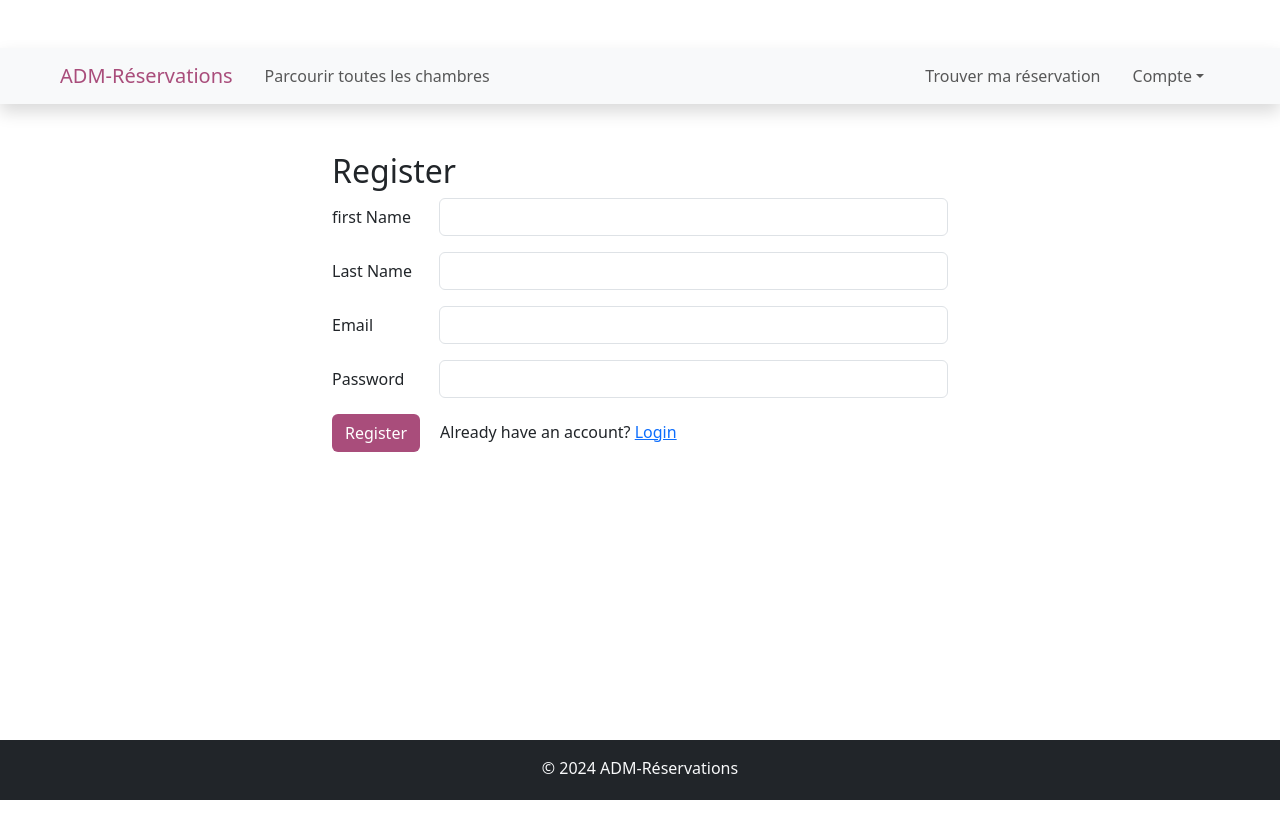
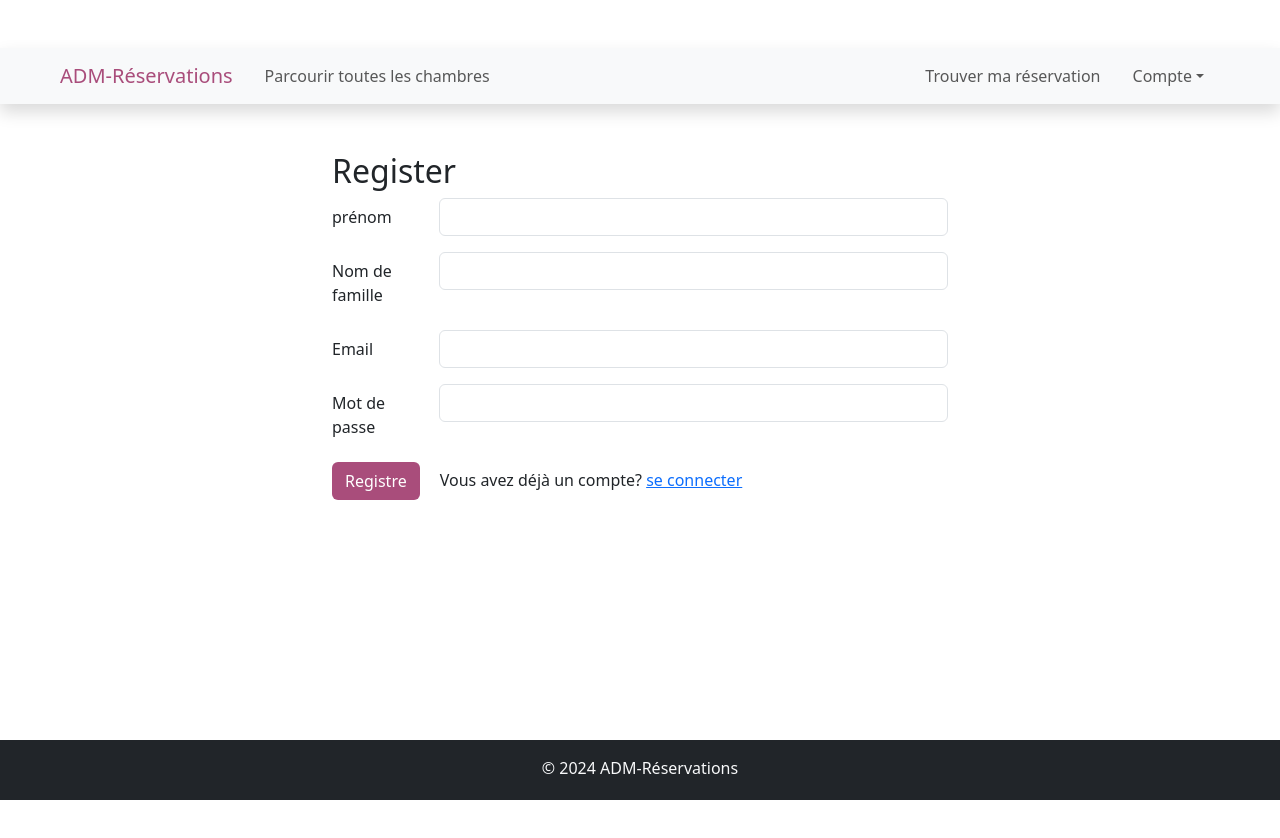
Before and after one commit to MassiMokrane/frontend, a React (Vite) app: page /register in a window 1280 px wide. Shown: the top 838 px of the page. Built offline with nearby package versions, Linux system fonts and the light colour scheme.

Commit message:
somme changes

```diff
--- a/src/components/auth/Registration.jsx
+++ b/src/components/auth/Registration.jsx
@@ -43,7 +43,7 @@ const Registration = () => {
 			<form onSubmit={handleRegistration}>
 				<div className="mb-3 row">
 					<label htmlFor="firstName" className="col-sm-2 col-form-label">
-						first Name
+					prénom
 					</label>
 					<div className="col-sm-10">
 						<input
@@ -59,7 +59,7 @@ const Registration = () => {
 
 				<div className="mb-3 row">
 					<label htmlFor="lastName" className="col-sm-2 col-form-label">
-						Last Name
+					Nom de famille
 					</label>
 					<div className="col-sm-10">
 						<input
@@ -91,7 +91,7 @@ const Registration = () => {
 
 				<div className="mb-3 row">
 					<label htmlFor="password" className="col-sm-2 col-form-label">
-						Password
+					Mot de passe
 					</label>
 					<div className="col-sm-10">
 						<input
@@ -106,10 +106,10 @@ const Registration = () => {
 				</div>
 				<div className="mb-3">
 					<button type="submit" className="btn btn-hotel" style={{ marginRight: "10px" }}>
-						Register
+					Registre
 					</button>
 					<span style={{ marginLeft: "10px" }}>
-						Already have an account? <Link to={"/login"}>Login</Link>
+					Vous avez déjà un compte? <Link to={"/login"}>se connecter</Link>
 					</span>
 				</div>
 			</form>
--- a/src/components/booking/BookingForm.jsx
+++ b/src/components/booking/BookingForm.jsx
@@ -101,12 +101,12 @@ const currentUser = localStorage.getItem("userId")
 				<div className="row">
 					<div className="col-md-6">
 						<div className="card card-body mt-5">
-							<h4 className="card-title">Reserve Room</h4>
+							<h4 className="card-title">Réserver une chambre</h4>
 
 							<Form noValidate validated={validated} onSubmit={handleSubmit}>
 								<Form.Group>
 									<Form.Label htmlFor="guestFullName" className="hotel-color">
-										Fullname
+									Nom et prénom
 									</Form.Label>
 									<FormControl
 										required
@@ -118,7 +118,7 @@ const currentUser = localStorage.getItem("userId")
 										onChange={handleInputChange}
 									/>
 									<Form.Control.Feedback type="invalid">
-										Please enter your fullname.
+									S'il vous plait entrez votre nom entier.
 									</Form.Control.Feedback>
 								</Form.Group>
 
@@ -137,16 +137,16 @@ const currentUser = localStorage.getItem("userId")
 										disabled
 									/>
 									<Form.Control.Feedback type="invalid">
-										Please enter a valid email address.
+									S'il vous plaît, mettez une adresse email valide.
 									</Form.Control.Feedback>
 								</Form.Group>
 
 								<fieldset style={{ border: "2px" }}>
-									<legend>Lodging Period</legend>
+									<legend>Période d'hébergement</legend>
 									<div className="row">
 										<div className="col-6">
 											<Form.Label htmlFor="checkInDate" className="hotel-color">
-												Check-in date
+											Date d'arrivée
 											</Form.Label>
 											<FormControl
 												required
@@ -159,13 +159,13 @@ const currentUser = localStorage.getItem("userId")
 												onChange={handleInputChange}
 											/>
 											<Form.Control.Feedback type="invalid">
-												Please select a check in date.
+											Veuillez sélectionner une date d'arrivée.
 											</Form.Control.Feedback>
 										</div>
 
 										<div className="col-6">
 											<Form.Label htmlFor="checkOutDate" className="hotel-color">
-												Check-out date
+											Date de départ
 											</Form.Label>
 											<FormControl
 												required
@@ -178,7 +178,7 @@ const currentUser = localStorage.getItem("userId")
 												onChange={handleInputChange}
 											/>
 											<Form.Control.Feedback type="invalid">
-												Please select a check out date.
+											Veuillez sélectionner une date de départ.
 											</Form.Control.Feedback>
 										</div>
 										{errorMessage && <p className="error-message text-danger">{errorMessage}</p>}
@@ -229,7 +229,7 @@ const currentUser = localStorage.getItem("userId")
 
 								<div className="fom-group mt-2 mb-2">
 									<button type="submit" className="btn btn-hotel">
-										Continue
+										Continuer
 									</button>
 								</div>
 							</Form>
```
